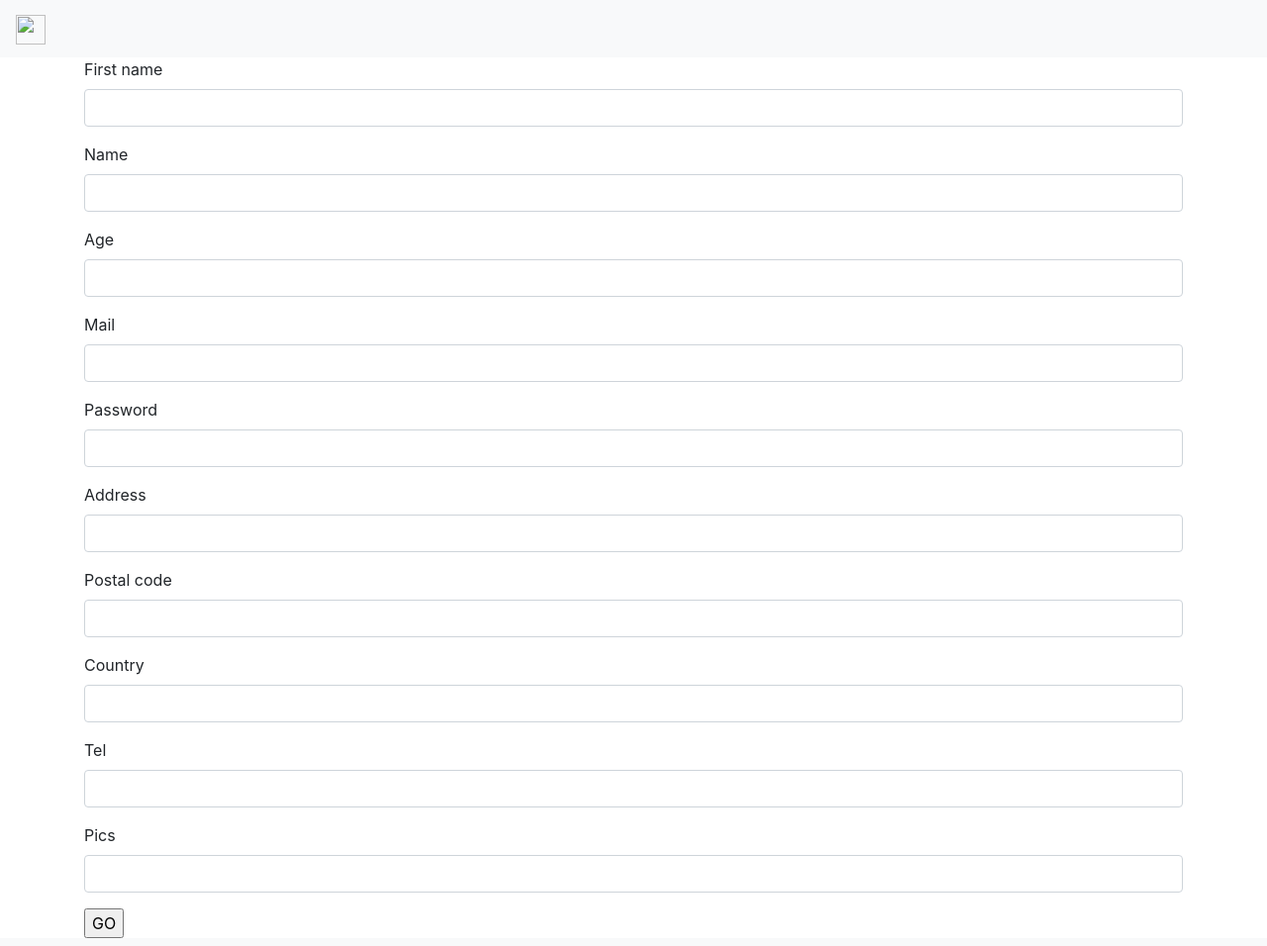
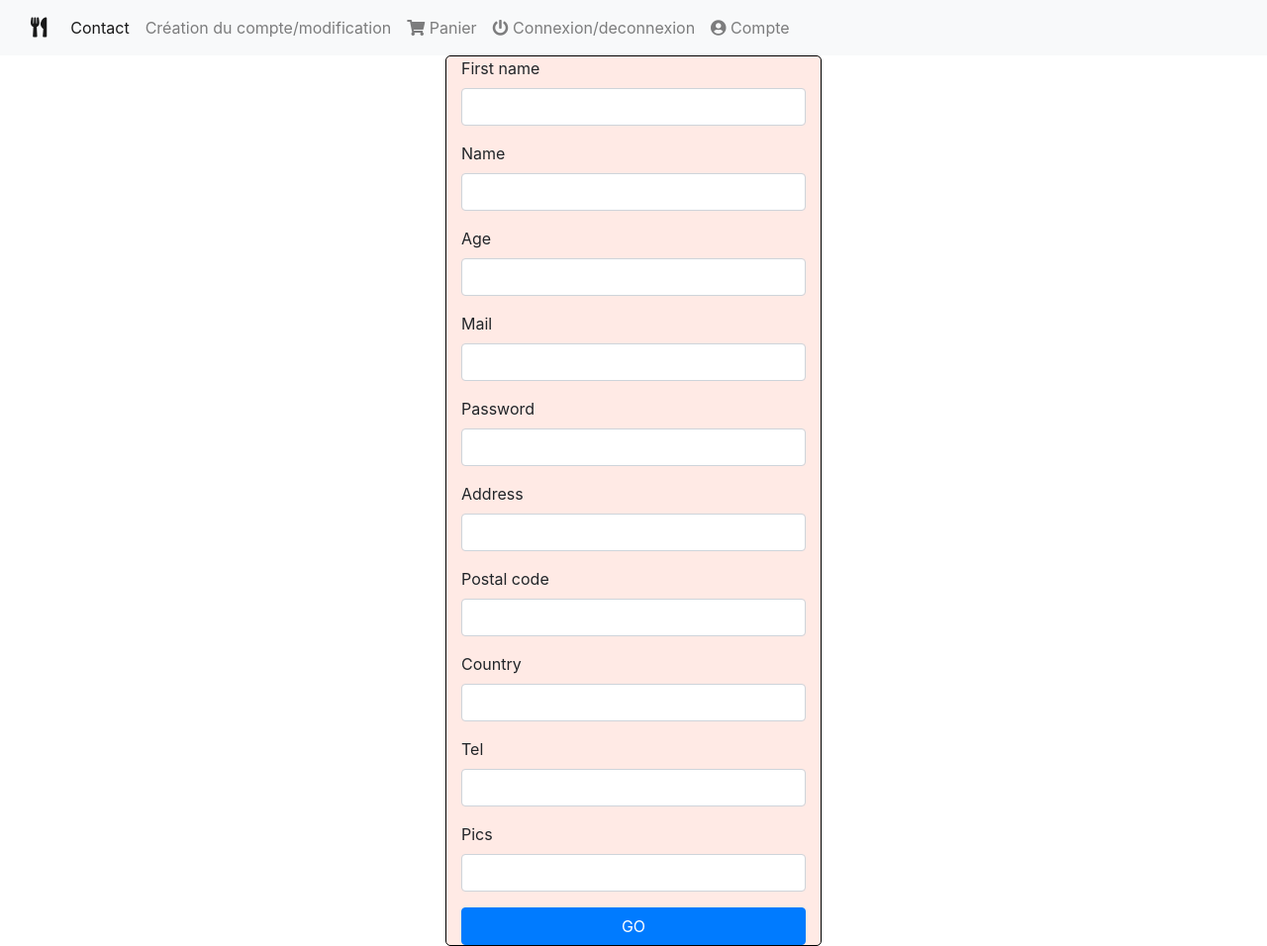
Before and after one commit to Marvinmaz/pack-nique, a Symfony app: template templates/account.html.twig in a window 1280 px wide. Shown: the whole page at 99% size. Run offline with Twig, Linux system fonts and the light colour scheme; the template is opened without the code that fills it, so the values that code supplies are empty; form fields are guessed from the names that the template uses; some libraries are stand-ins or nearby versions.

Commit message:
User finish

```diff
--- a/src/Controller/UserController.php
+++ b/src/Controller/UserController.php
@@ -12,7 +12,7 @@ use Symfony\Component\Routing\Annotation\Route;
 class UserController extends AbstractController{
 
     /**
-     * @Route("/CreateAccount", name="account")
+     * @Route("/create-account", name="account")
      */
     public function createAccount(Request $request): Response
     {
--- a/templates/account.html.twig
+++ b/templates/account.html.twig
@@ -1,10 +1,13 @@
 {% extends 'base.html.twig' %}
+
 {% block body %}
 
-{% set route = app.request.get("_route") %}
+
 {{ parent() }}
 <div class="container">
-    {{ form_start(form, {'attr' : {'novalidate' : 'novalidate'}}) }}
+    <div class="row" style="justify-content: center; ">
+        <div class="col-md-offset-3 col-md-4" style=" border: 1px solid black; border-radius: 5px ; background-color: #FFEAE5;">
+            {{ form_start(form, {"attr":{'novalidate': 'novalidate'}}) }}
                 {{ form_row(form.firstName) }}
                 {{ form_row(form.name) }}
                 {{ form_row(form.age) }}
@@ -15,7 +18,11 @@
                 {{ form_row(form.country) }}
                 {{ form_row(form.tel) }}
                 {{ form_row(form.pics) }}
-        <input type="submit" value="GO">
+                <input type="submit" value="GO" class="btn btn-primary w-100">
             {{ form_end(form) }}
         </div>
+    </div>
+</div>
+
+
 {% endblock %}
--- a/templates/base.html.twig
+++ b/templates/base.html.twig
@@ -6,7 +6,7 @@
         {# Run `composer require symfony/webpack-encore-bundle`
            and uncomment the following Encore helpers to start using Symfony UX #}
         {% block stylesheets %}
-            <link rel="stylesheet" href="https://stackpath.bootstrapcdn.com/bootstrap/4.3.1/css/bootstrap.min.css">
+          <link rel="stylesheet" href="https://stackpath.bootstrapcdn.com/bootstrap/4.3.1/css/bootstrap.min.css" integrity="sha384-ggOyR0iXCbMQv3Xipma34MD+dH/1fQ784/j6cY/iJTQUOhcWr7x9JvoRxT2MZw1T" crossorigin="anonymous"/>
           <link rel="stylesheet" href="https://pro.fontawesome.com/releases/v5.10.0/css/all.css" integrity="sha384-AYmEC3Yw5cVb3ZcuHtOA93w35dYTsvhLPVnYs9eStHfGJvOvKxVfELGroGkvsg+p" crossorigin="anonymous"/>
         {% endblock %}
 
@@ -16,28 +16,34 @@
     </head>
     <body>
         {% block body %}
-            <nav class="navbar navbar-light bg-light">
-                <a class="navbar-brand" href="#">
-                    <img src="#" width="30" height="30">
-                </a>
-                <div class="collapse navbar-collapse" id="navbarSupportedContent">
-                    <ul class="navbar-nav mr-auto">
-                        <li class="nav-item active">
-                            <a class="nav-link" href="#"> Home <span class="sr-only">(current)</span></a>
+        <nav class="navbar navbar-expand-lg navbar-light bg-light">
+            <div class="container-fluid">
+            <!-- Icone temporaire -->
+              <a class="navbar-brand" href="#"><i class="fas fa-utensils"></i></a>
+              <button class="navbar-toggler" type="button" data-bs-toggle="collapse" data-bs-target="#navbarNav" aria-controls="navbarNav" aria-expanded="false" aria-label="Toggle navigation">
+                <span class="navbar-toggler-icon"></span>
+              </button>
+              <div class="collapse navbar-collapse" id="navbarNav">
+                <ul class="navbar-nav">
+                  <li class="nav-item">
+                    <a class="nav-link active" aria-current="page" href="create-account">Contact</a>
                   </li>
                   <li class="nav-item">
-                            <a class="nav-link" href="#"> Contact</a>
+                    <a class="nav-link" href="#">Création du compte/modification</a>
                   </li>
                   <li class="nav-item">
-                            <a class="nav-link" href="#"> Création / modification de compte</a>
+                    <a class="nav-link" href="#"><i class="fas fa-shopping-cart"></i> Panier</a>
                   </li>
                   <li class="nav-item">
-                            <a class="nav-link" href="#"> Panier</a>
+                    <a class="nav-link" href="#"> <i class="fas fa-power-off"></i> Connexion/deconnexion</a>
+                  </li>
+                  <li class="nav-item">
+                    <a class="nav-link" href="#"> <i class="fas fa-user-circle"></i> Compte</a>
                   </li>
                 </ul>
               </div>
+            </div>
           </nav>
-
         {% endblock %}
     </body>
 </html>
```
Also changed, not shown: src/Form/UserType.php (+5 -4 lines), 1 other file. Lines whose indentation alone changed are shown as unchanged.
